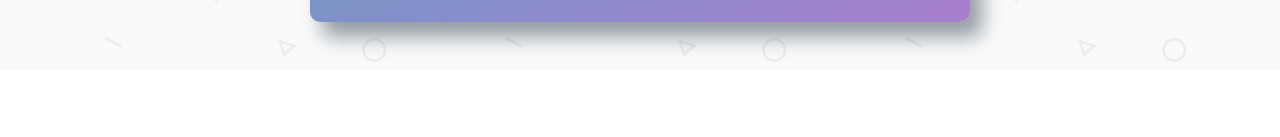
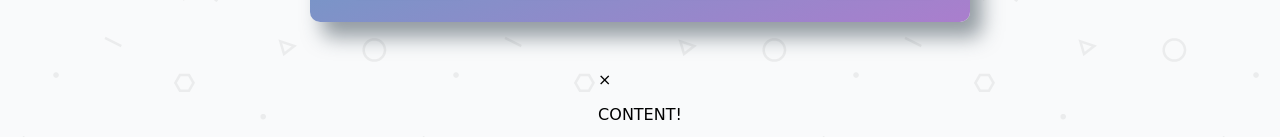
Before and after one commit to sarah-thomens/memory-game, a plain HTML site: page index.html in a window 1280 px wide. Shown: the part 783-920 px from the top of the page. Before the commit the page ends 853 px from the top, so only its background shows below. Drawn offline with Linux system fonts and the light colour scheme; a web font is replaced by a local one.

Commit message:
Added Modal HTML.

```diff
--- a/index.html
+++ b/index.html
@@ -35,6 +35,13 @@
 
         <ul class="deck">
         </ul>
+
+        <div class="modal">
+          <div class="modalContent">
+            <span class="close">&times;</span>
+            <p>CONTENT!</p>
+          </div>
+        </div>
     </div>
 
     <script src="js/app.js"></script>
```
